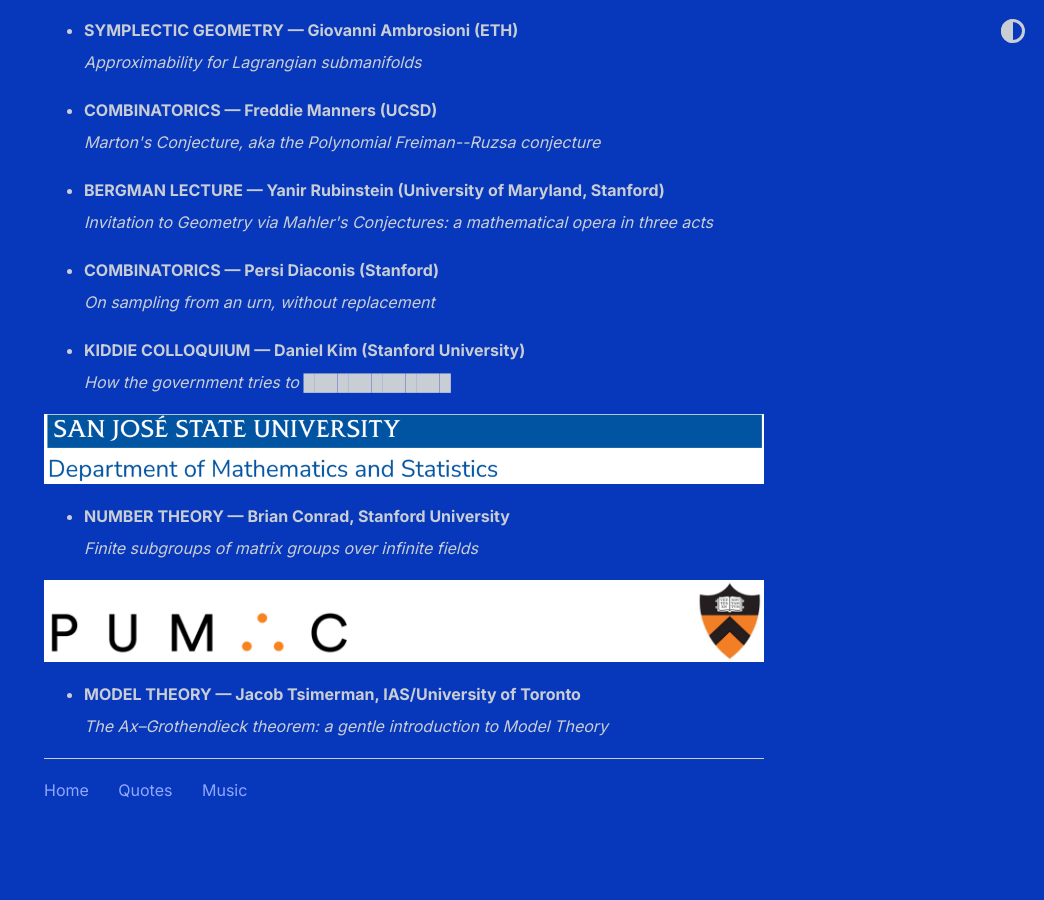
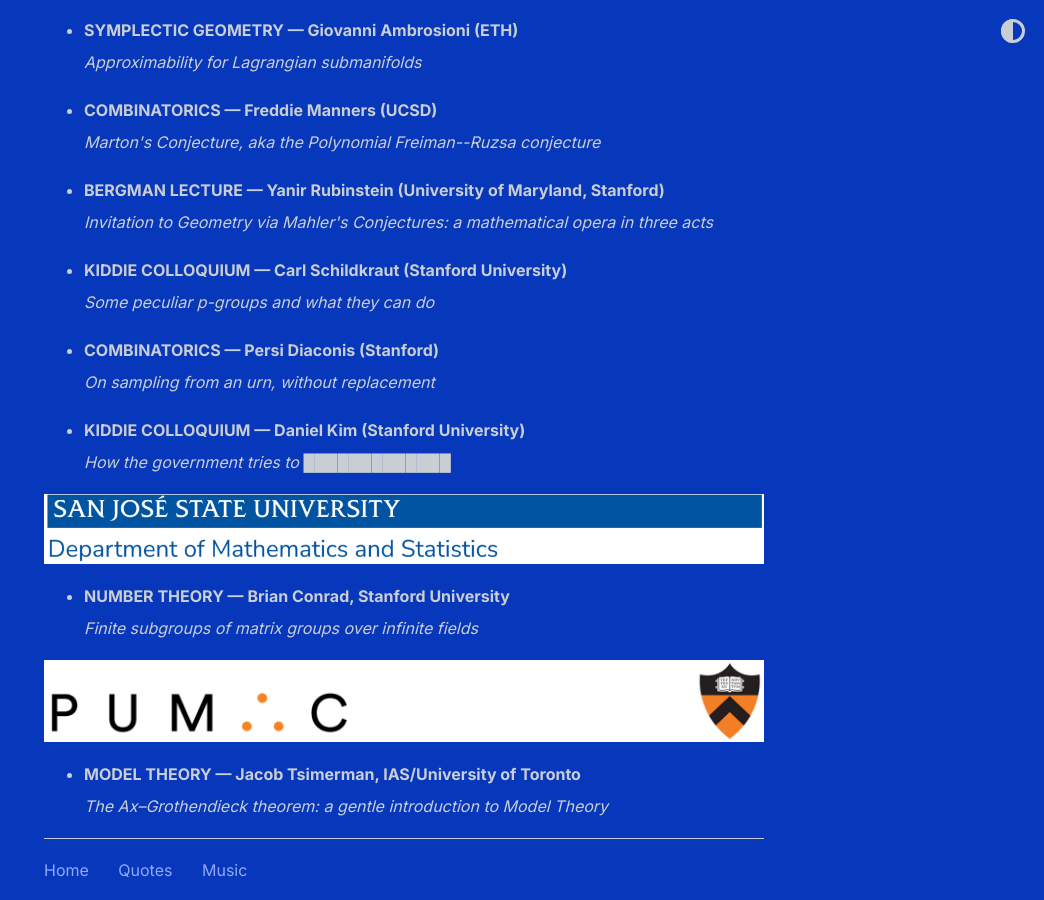
Before and after one commit to shihankanungo/shihankanungo.github.io, a Jekyll site: the page built from math-talks.md, in a window 1280 px wide and 900 px high, scrolled down 7825 px. Shown: the whole window, without its empty margins (236-1280 px from the left). Built offline with Jekyll 4.4.1, drawn with Linux system fonts in a browser that asks for light colours.

Commit message:
Update math-talks.md

```diff
--- a/math-talks.md
+++ b/math-talks.md
@@ -530,6 +530,14 @@
 
 <ul>
 <li><details>
+  <summary style="list-style: none;"><b>KIDDIE COLLOQUIUM &mdash; Carl Schildkraut (Stanford University)</b><br>
+    <i>Some peculiar p-groups and what they can do</i></summary>
+  <small><img src="images/10-29.png" alt="Oct 29"></small>
+</details></li>
+</ul>
+
+<ul>
+<li><details>
   <summary style="list-style: none;"><b>COMBINATORICS &mdash; Persi Diaconis (Stanford)</b><br>
     <i>On sampling from an urn, without replacement</i></summary>
   <small><img src="images/12-4.png" alt="Dec 4"></small>
```
